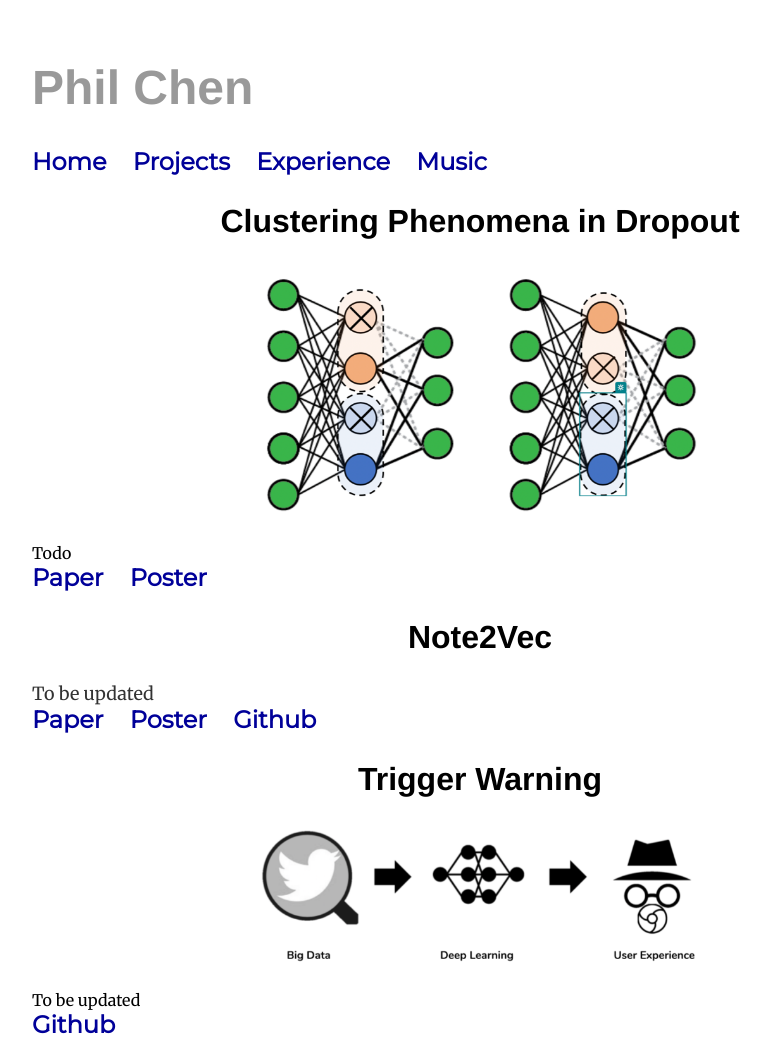
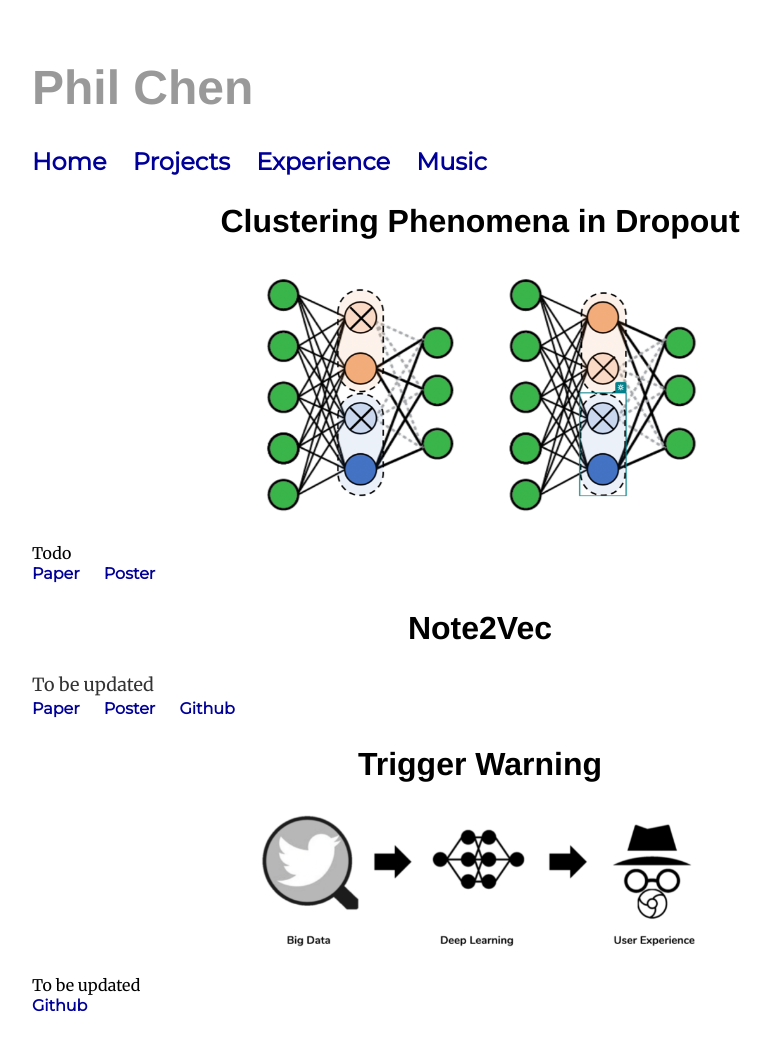
Before and after one commit to philhchen/philhchen.github.io, a Jekyll site: the page built from projects/index.html, in a window 1280 px wide. Shown: the top 1044 px of the page, without its empty margins (160-931 px from the left). Built offline with Jekyll 4.4.1, drawn with Linux system fonts in a browser that asks for light colours.

Commit message:
Modified css

```diff
--- a/css/main.css
+++ b/css/main.css
@@ -12,6 +12,19 @@ ul0{
     font-weight: bold;
 }
 ul0 li0 {
+    display: inline;
+    margin-right: 20px;
+}
+ul2{
+    font-family: 'Montserrat', Helvetica, sans-serif;
+    font-size: 16px;
+    padding: 0;
+    margin: 0;
+    list-style: none;
+    list-style-type: none;
+    font-weight: bold;
+}
+ul2 li2 {
     display: inline;
     margin-right: 20px;
 }
--- a/projects/index.html
+++ b/projects/index.html
@@ -8,49 +8,49 @@ title: Projects
 		<p>
 			<center><img  src="../img/cluster.png" style="width:50%"></center><br/>
 			Todo <br/>
-			<ul0>
-				<li0><a href="../files/cluster-paper.pdf" title="cluster paper">Paper</a></li0>
-				<li0><a href="../img/cluster-poster.pdf" title="cluster poster">Poster</a></li0>
-			</ul0>
+			<ul2>
+				<li2><a href="../files/cluster-paper.pdf" title="cluster paper">Paper</a></li2>
+				<li2><a href="../img/cluster-poster.pdf" title="cluster poster">Poster</a></li2>
+			</ul2>
 		</p>
 
 		<center><h2>Note2Vec</h2></center>
 		<p>
 			To be updated <br/>
-			<ul0>
-				<li0><a href="../files/note2vec-paper.pdf" title="note2vec paper">Paper</a></li0>
-				<li0><a href="../img/note2vec-poster.pdf" title="note2vec poster">Poster</a></li0>
-				<li0><a href="https://github.com/philhchen/note2vec" title="note2vec github">Github</a></li0>
-			</ul0>
+			<ul2>
+				<li2><a href="../files/note2vec-paper.pdf" title="note2vec paper">Paper</a></li2>
+				<li2><a href="../img/note2vec-poster.pdf" title="note2vec poster">Poster</a></li2>
+				<li2><a href="https://github.com/philhchen/note2vec" title="note2vec github">Github</a></li2>
+			</ul2>
 		</p>
 
 		<center><h2>Trigger Warning</h2></center>
 		<p>
 			<center><img  src="../img/trigger-warning.png" style="width:50%"></center><br/>
 			To be updated <br/>
-			<ul0>
-				<li0><a href="https://github.com/philhchen/trigger-warning" title="trigger github">Github</a></li0>
-			</ul0>
+			<ul2>
+				<li2><a href="https://github.com/philhchen/trigger-warning" title="trigger github">Github</a></li2>
+			</ul2>
 		</p>
 
 		<center><h2>Ultimate Tic-Tac-Toe Agent</h2></center>
 		<p>
 			<center><img  src="../img/tictactoe.png" style="width:50%"></center><br/>
 			Todo <br/>
-			<ul0>
-				<li0><a href="../files/tictactoe-paper.pdf" title="tictactoe paper">Paper</a></li0>
-				<li0><a href="../img/tictactoe-poster.pdf" title="tictactoe poster">Poster</a></li0>
-				<li0><a href="https://github.com/philhchen/TODO" title="tictactoe github">Github</a></li0>
-			</ul0>
+			<ul2>
+				<li2><a href="../files/tictactoe-paper.pdf" title="tictactoe paper">Paper</a></li2>
+				<li2><a href="../img/tictactoe-poster.pdf" title="tictactoe poster">Poster</a></li2>
+				<li2><a href="https://github.com/philhchen/TODO" title="tictactoe github">Github</a></li2>
+			</ul2>
 		</p>
 
 		<center><h2>Oral Glucose Tolerance Test Analyzer</h2></center>
 		<p>
 			<center><img  src="../img/ogtt.png" style="width:50%"></center><br/>
 			Todo <br/>
-			<ul0>
-				<li0><a href="../img/ogtt-poster.pdf" title="ogtt poster">Poster</a></li0>
-			</ul0>
+			<ul2>
+				<li2><a href="../img/ogtt-poster.pdf" title="ogtt poster">Poster</a></li2>
+			</ul2>
 		</p>
 	</body>
 </div>
```
